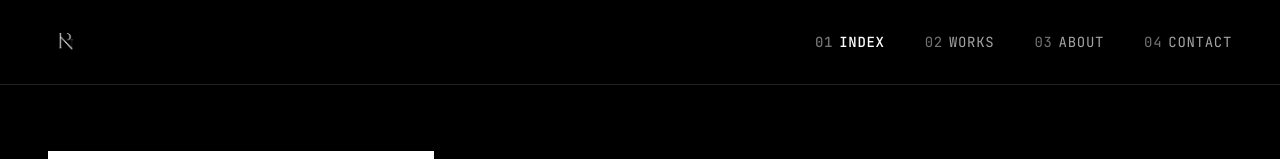
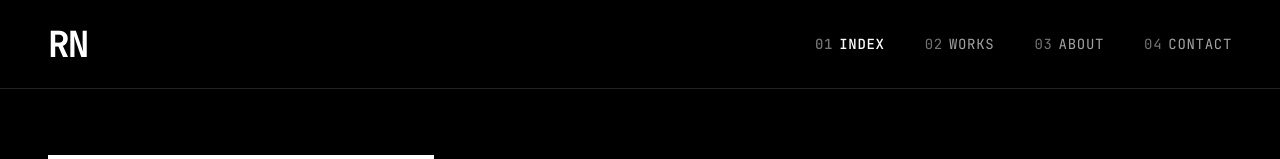
Before and after one commit to Pipip-zen/new-web-porto, a Next.js app: page / in a window 1280 px wide. Shown: the top 159 px of the page. Built offline with nearby package versions, Linux system fonts and the light colour scheme.

Commit message:
style: update top header logo to RN text monogram

```diff
--- a/src/components/layout/TopHeader.tsx
+++ b/src/components/layout/TopHeader.tsx
@@ -1,6 +1,5 @@
 "use client";
 
-import Image from "next/image";
 import Link from "next/link";
 import { usePathname } from "next/navigation";
 import { navigationItems } from "@/data/navigation";
@@ -12,16 +11,11 @@ export function TopHeader() {
   return (
     <header className="sticky top-0 z-50 w-full border-b border-[#222222] bg-black/90 backdrop-blur-md">
       <div className="mx-auto flex max-w-7xl items-center justify-between px-6 py-6 lg:px-12">
-        {/* Logo Image */}
-        <Link href="/" className="group flex items-center gap-2">
-          <Image
-            src="/logo.png"
-            alt="Rafif Nuha Logo"
-            width={48}
-            height={48}
-            className="h-9 w-auto object-contain transition-opacity group-hover:opacity-80"
-            priority
-          />
+        {/* Monogram RN Logo */}
+        <Link href="/" className="group flex items-center">
+          <span className="font-serif text-3xl font-bold tracking-tighter text-white transition-opacity group-hover:opacity-80 sm:text-4xl">
+            RN
+          </span>
         </Link>
 
         {/* Navigation Links */}
```
